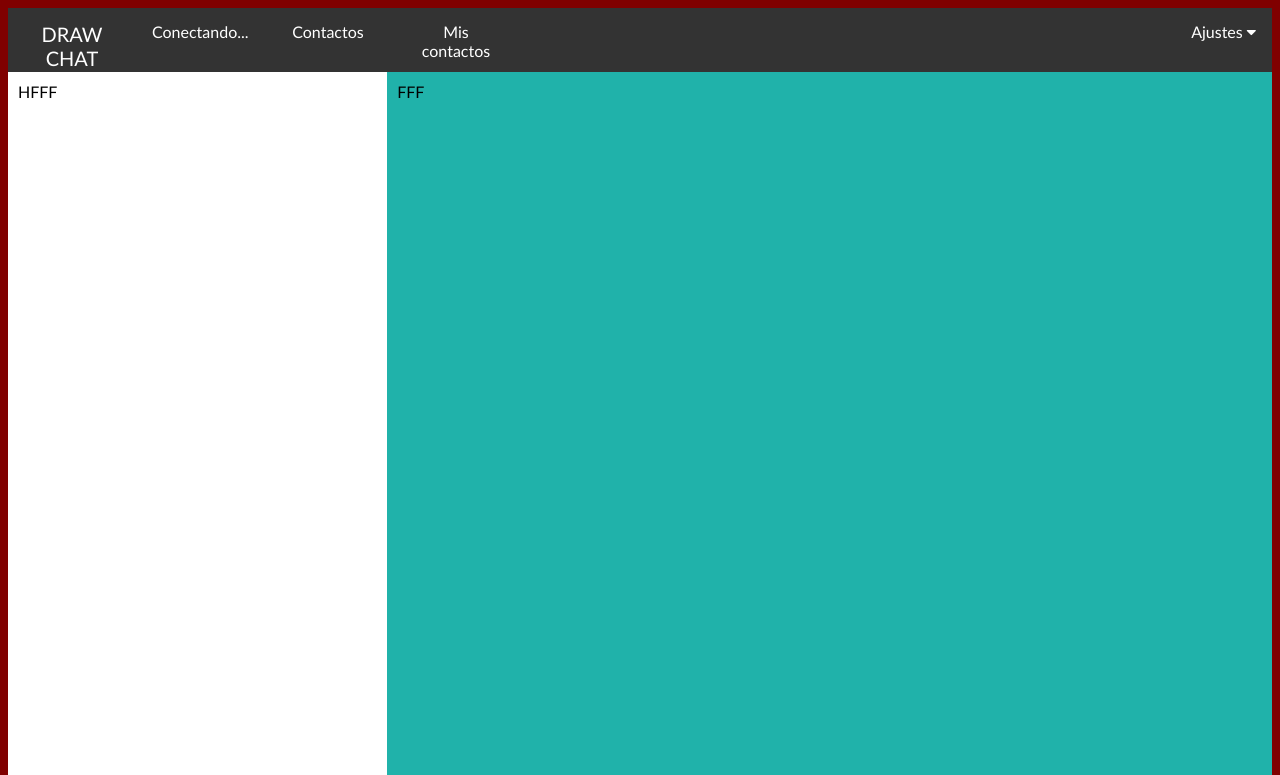
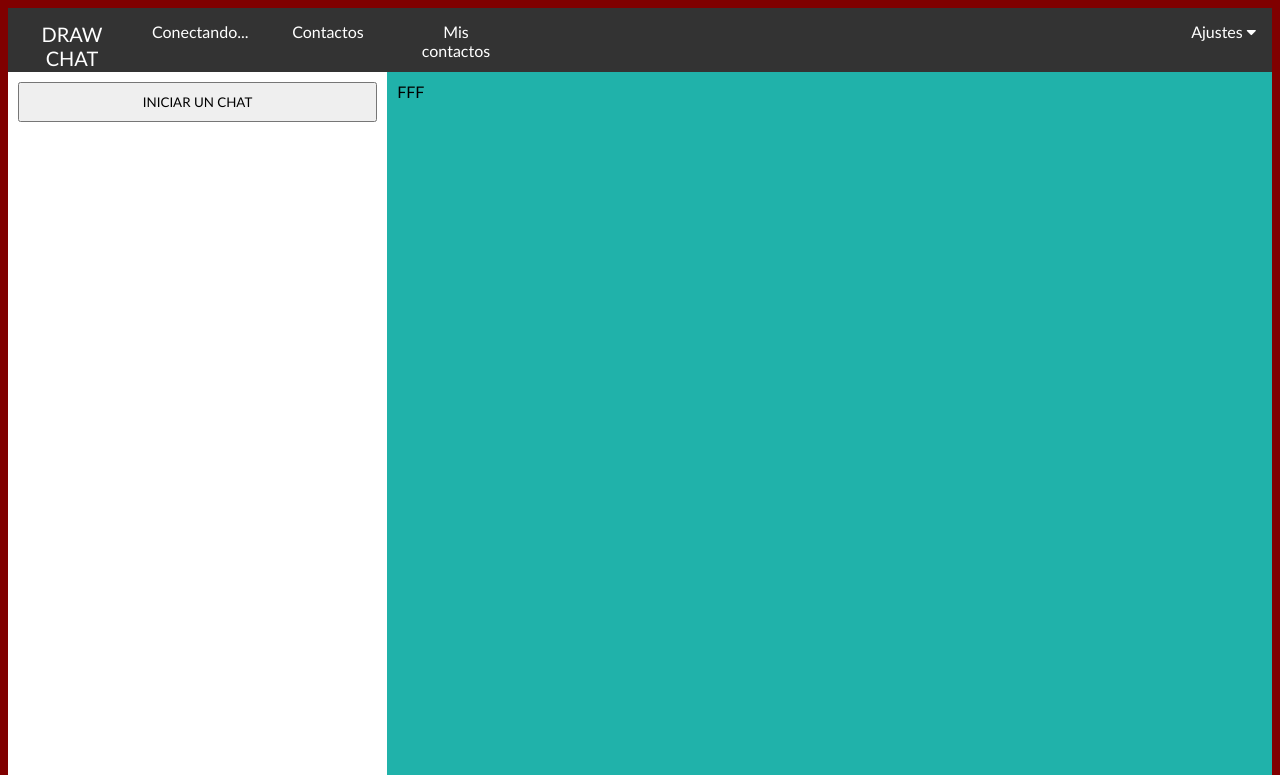
Before and after one commit to F-Team-ECI/DRAW-CHAT, a Spring Boot app: page / in a window 1280 px wide. Shown: the top 775 px of the page. Run offline with Spring Boot 4, Linux system fonts and the light colour scheme; the visitor is signed in with stand-in values (Sample User, id 1); data that the repository does not hold is empty; some of the project's set-up classes (security, data sources, template engines, error pages and the like) are left out, and stand-ins take their place; database files in the repository are not loaded; some libraries are stand-ins or nearby versions.

Commit message:
DOING CHAT

```diff
--- a/src/main/resources/static/css/index.css
+++ b/src/main/resources/static/css/index.css
@@ -27,7 +27,8 @@ body {
 
 .column.left {
 	width: 30%;
-	background-color: white;
+        background-color: white;
+        margin: 0;
 }
 
 .column.right {
@@ -103,3 +104,12 @@ body {
         border-radius:.25rem;
         text-align: center;
 }
+
+.left-button {
+        width: 100%;
+        height: 40px;
+}
+
+.chat_icon {
+        background: url(../img/add.png) no-repeat left center;
+}
--- a/src/main/resources/templates/index.html
+++ b/src/main/resources/templates/index.html
@@ -51,7 +51,10 @@
 
     <div class="row">
         <div class="column left">
-            HFFF
+            <button class="left-button">
+                <span class="chat_icon"></span>
+                INICIAR UN CHAT
+            </button>
         </div>
 
         <div class="column right">
```
Also changed, not shown: src/main/resources/static/img/add.png (added).
